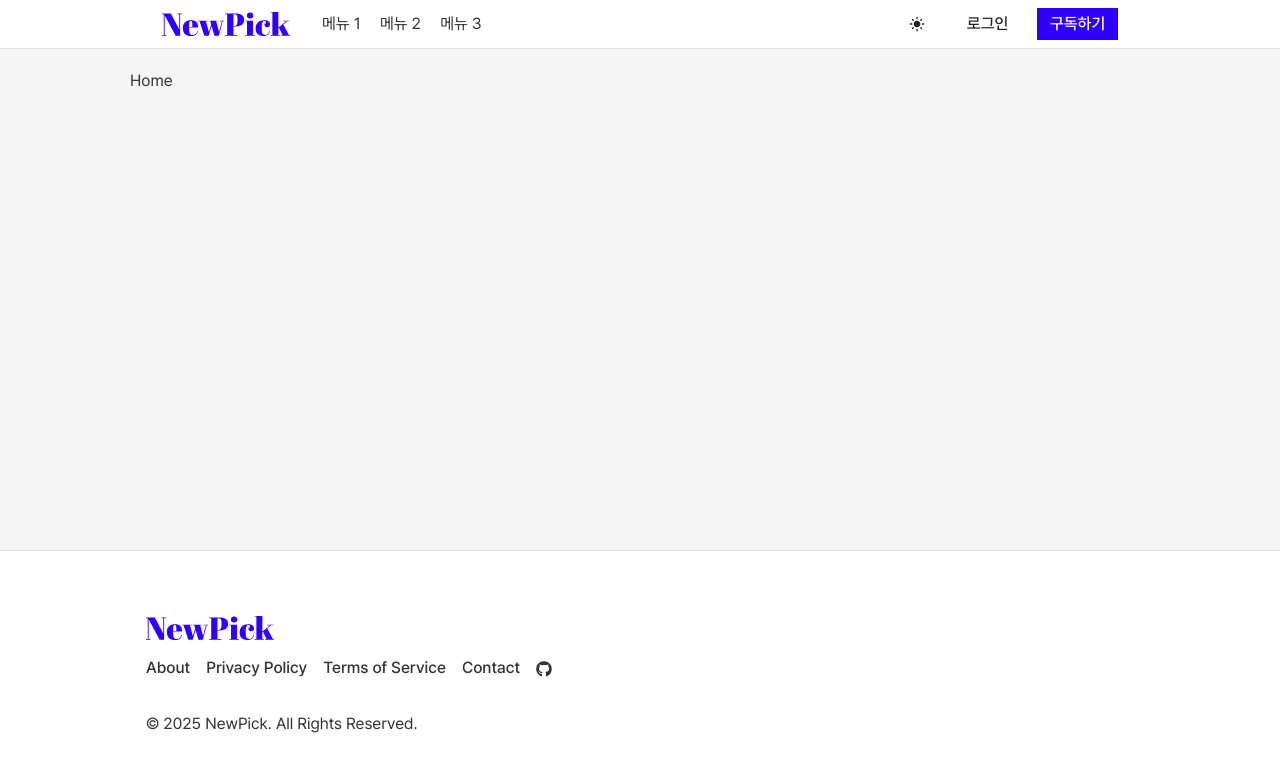
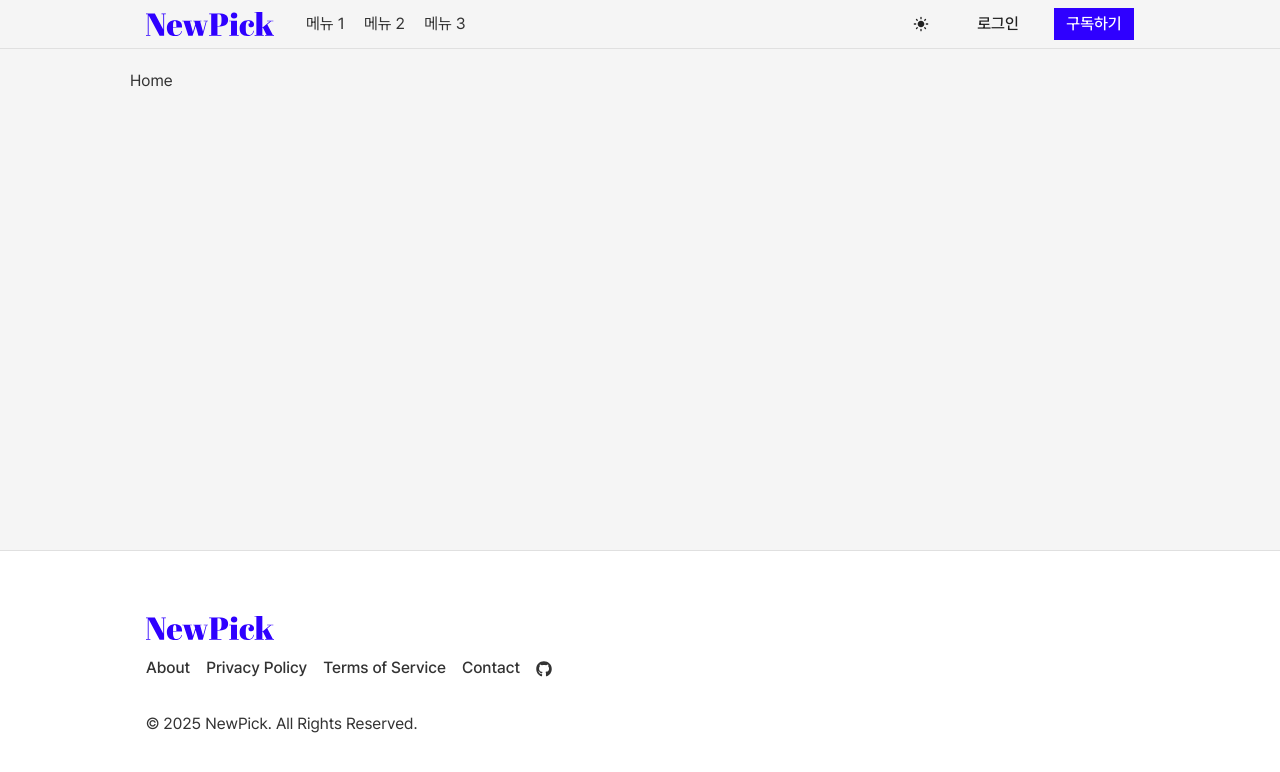
Before and after one commit to hyeoniverse/newpick, a React (Vite) app in the folder apps/web/: page / in a window 1280 px wide. Shown: the top 772 px of the page. Built offline with nearby package versions, Linux system fonts and the light colour scheme.

Commit message:
design(Devcourse-NewPick/front#1): 버튼 너비 일정하게 스타일 수정

```diff
--- a/apps/web/src/components/common/Header.tsx
+++ b/apps/web/src/components/common/Header.tsx
@@ -27,10 +27,12 @@ const Header = () => {
         <Navigation />
         <div className="right-section">
           <ThemeSwitcher className="mobile-hidden" />
-          <Button onClick={toggleLogin}>
+          <Button onClick={toggleLogin} style={{ width: "5rem" }}>
             {isLogin ? "로그아웃" : "로그인"}
           </Button>
-          <Button scheme="primary">구독하기</Button>
+          <Button scheme="primary" style={{ width: "5rem" }}>
+            구독하기
+          </Button>
         </div>
       </div>
     </StyledHeader>
@@ -47,7 +49,7 @@ const StyledHeader = styled.div`
     display: none;
   }
 
-  background: ${({ theme }) => theme.color.surface};
+  background: ${({ theme }) => theme.color.background};
   border-bottom: 1px solid ${({ theme }) => theme.color.border};
 
   .inner-header {
@@ -57,15 +59,11 @@ const StyledHeader = styled.div`
     align-items: center;
 
     margin: 0 auto;
-    padding: 0.5rem 2rem;
+    padding: 0.5rem 1rem;
     gap: 1rem;
 
     width: 100%;
     max-width: ${({ theme }) => theme.layout.width.large};
-
-    @media ${({ theme }) => theme.mediaQuery.mobile} {
-      padding: 0.5rem 1rem;
-    }
   }
 
   .left-section {
```
